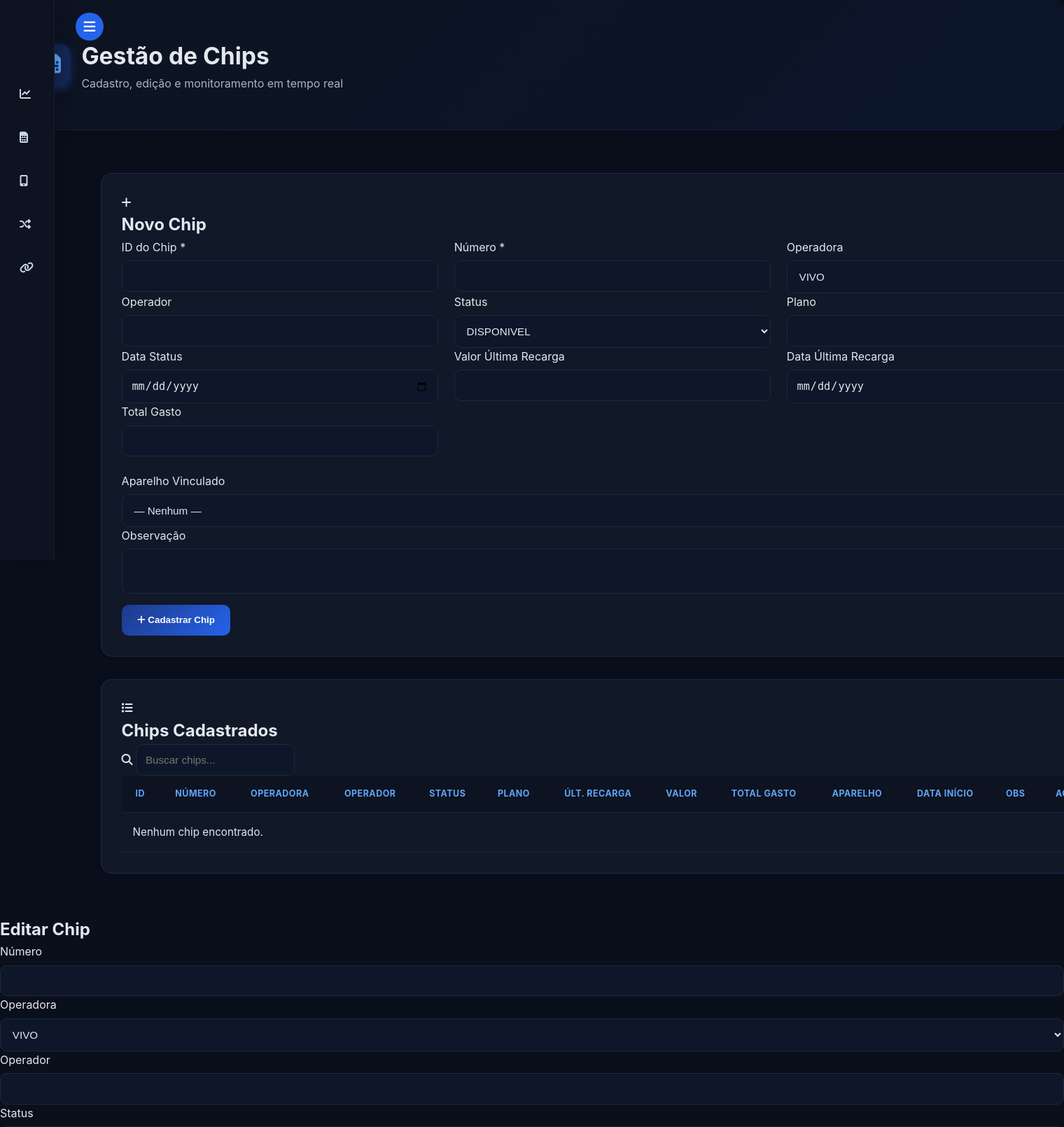
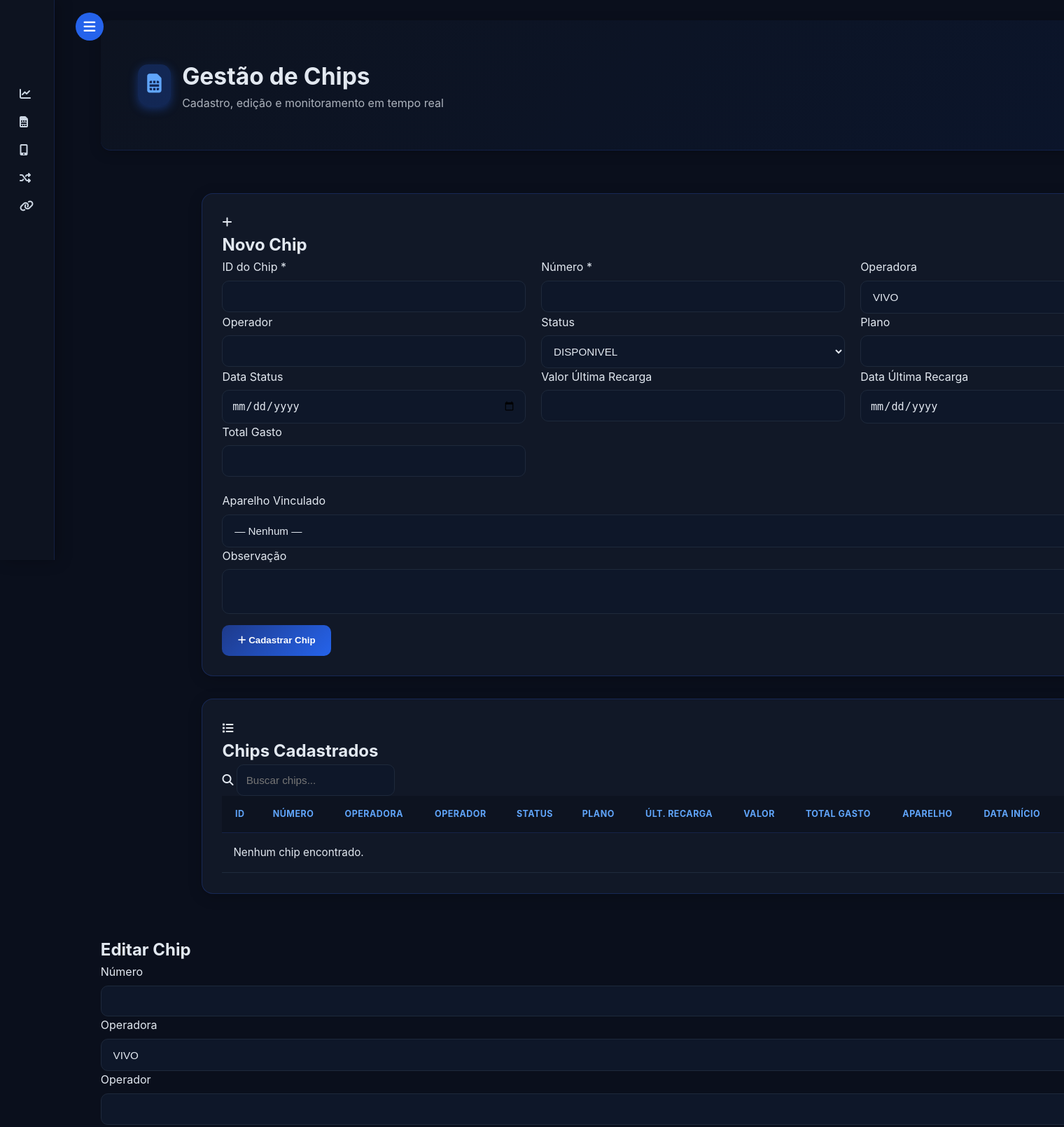
Before and after one commit to desenvoltoo/painel-chips, a Flask app: template templates/chips.html in a window 1520 px wide; the page is wider, and only the part inside the window is pictured. Shown: the top 1610 px of that part at 70% size. Run offline with Flask 3, Linux system fonts and the light colour scheme; the template is opened without the code that fills it, so the values that code supplies are empty; some libraries are stand-ins or nearby versions.

Commit message:
Update base.html

```diff
--- a/templates/base.html
+++ b/templates/base.html
@@ -5,12 +5,10 @@
     <title>{% block title %}Painel SaaS{% endblock %}</title>
 
     <!-- Ícones -->
-    <link rel="stylesheet"
-          href="https://cdnjs.cloudflare.com/ajax/libs/font-awesome/6.5.0/css/all.min.css">
+    <link rel="stylesheet" href="https://cdnjs.cloudflare.com/ajax/libs/font-awesome/6.5.0/css/all.min.css">
 
     <!-- DataTables -->
-    <link rel="stylesheet"
-          href="https://cdn.datatables.net/1.13.6/css/jquery.dataTables.min.css">
+    <link rel="stylesheet" href="https://cdn.datatables.net/1.13.6/css/jquery.dataTables.min.css">
 
     <!-- CSS Geral -->
     <link rel="stylesheet" href="/static/css/style.css">
@@ -22,13 +20,16 @@
 
 <body>
 
-<!-- ===============================================================
-     SIDEBAR PREMIUM — Neon Moderado
-=============================================================== -->
+<!-- ============================================================
+     SIDEBAR FIXA PREMIUM — FLUENTE E SUAVE
+============================================================ -->
 <aside class="sidebar" id="sidebar">
 
+    <!-- TÍTULO -->
     <h2 class="side-title">Painel SaaS</h2>
 
+    <!-- LINKS -->
+    <nav class="menu">
         <a href="/dashboard">
             <i class="fas fa-chart-line"></i>
             <span>Dashboard</span>
@@ -53,32 +54,36 @@
             <i class="fas fa-link"></i>
             <span>Relacionamentos</span>
         </a>
+    </nav>
 
 </aside>
 
-<!-- BOTÃO FIXO DE ABRIR/FECHAR -->
+<!-- BOTÃO DE ABERTURA/FECHAMENTO -->
 <button class="sidebar-toggle" id="sidebarToggle">
     <i class="fas fa-bars"></i>
 </button>
 
-<!-- ===============================================================
-     ÁREA PRINCIPAL DE CONTEÚDO (unificada)
-=============================================================== -->
-<div data-layout="page">
+
+<!-- ============================================================
+     ÁREA PRINCIPAL DO SISTEMA
+============================================================ -->
+<main class="content" data-layout="page">
     {% block content %}
     {% endblock %}
-</div>
+</main>
 
 
-<!-- ===============================================================
-     SCRIPT DA SIDEBAR
-=============================================================== -->
+<!-- ============================================================
+     JS DA SIDEBAR (SIMPLIFICADO E EFICIENTE)
+============================================================ -->
 <script>
     const sidebar = document.getElementById("sidebar");
     const toggle  = document.getElementById("sidebarToggle");
+    const body    = document.body;
 
     toggle.addEventListener("click", () => {
         sidebar.classList.toggle("open");
+        body.classList.toggle("sidebar-open");
         toggle.classList.toggle("open");
     });
 </script>
```
Lines whose indentation alone changed are shown as unchanged.
